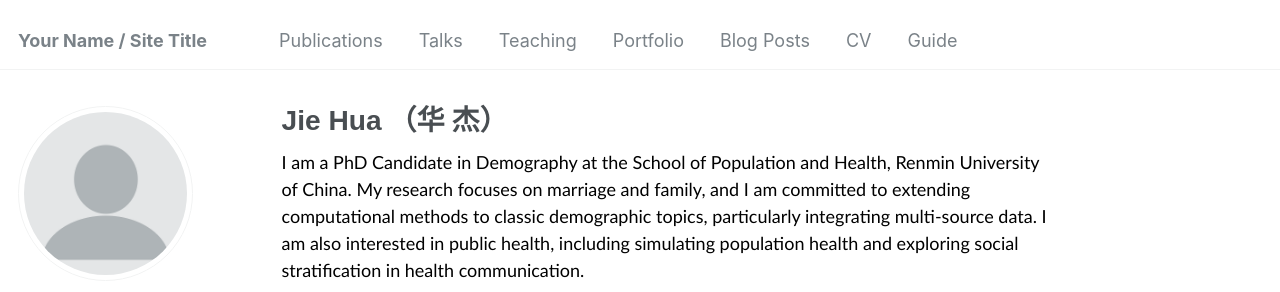
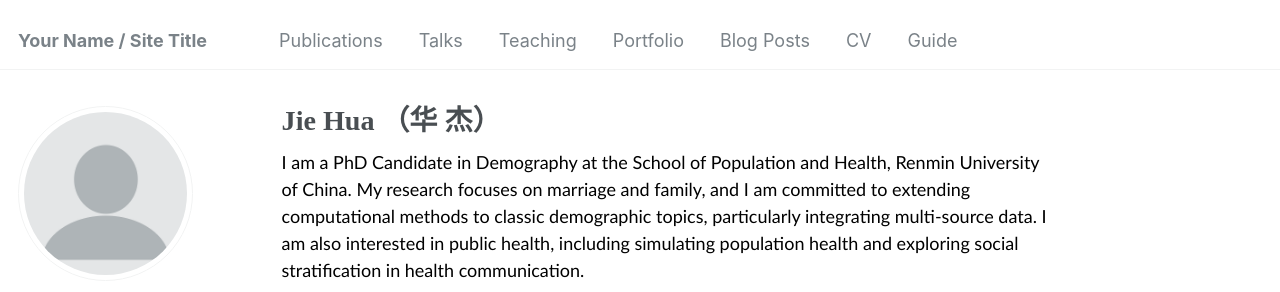
Before and after one commit to jiehua-css/jiehua-css.github.io, a Jekyll site: the page built from _pages/about.md, in a window 1280 px wide. Shown: the top 292 px of the page. Built offline with Jekyll 4.4.1, drawn with Linux system fonts in a browser that asks for light colours; some web fonts are replaced.

Commit message:
Update about.md

```diff
--- a/_pages/about.md
+++ b/_pages/about.md
@@ -1,6 +1,6 @@
 ---
 permalink: /
-title: "<span style='font-family:Aptos, sans-serif;'>Jie Hua</span> <span style='font-family:仿宋, FangSong;'>（华 杰）</span>"
+title: "<span style='font-family:Script MT Bold, serif;'>Jie Hua</span> <span style='font-family:仿宋, FangSong;'>（华 杰）</span>"
 author_profile: true
 redirect_from:
   - /about/
```
